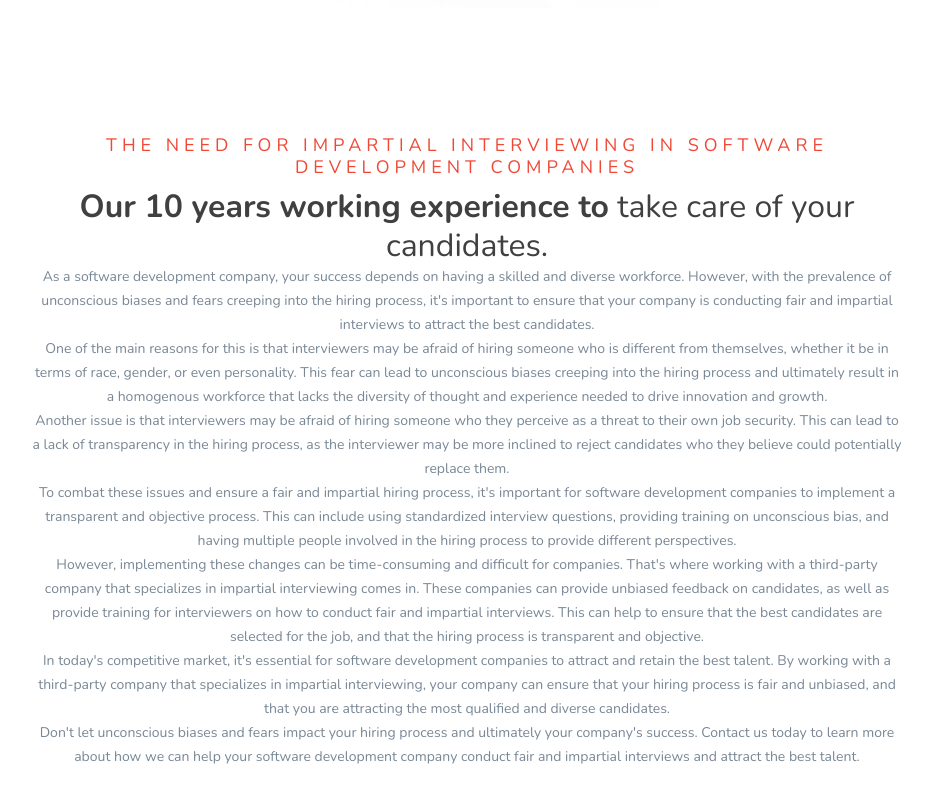
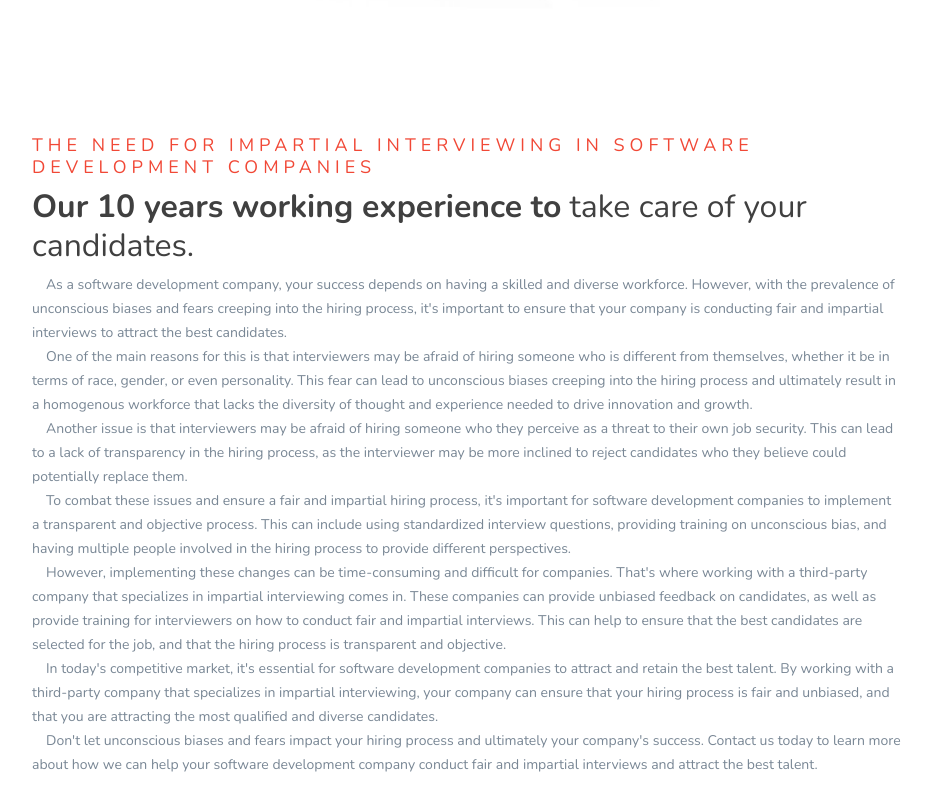
Before and after one commit to juanlet/hs, a plain HTML site: page index.html in a window 1280 px wide. Shown: the part 780-1580 px from the top of the page, without its empty margins (173-1105 px from the left). Drawn offline with nearby package versions, Linux system fonts and the light colour scheme; files whose address does not match are found by name.

Commit message:
Added sections

```diff
--- a/index.html
+++ b/index.html
@@ -143,16 +143,18 @@
         <div class="container">
             <div class="row justify-content-center">
                 <div class="col-lg-9">
-                    <div class="about-title text-center wow fadeInUp" data-wow-duration="1s" data-wow-delay="0.3s">
+                    <div class="about-title wow fadeInUp" data-wow-duration="1s" data-wow-delay="0.3s">
                         <h6 class="welcome">The Need for Impartial Interviewing in Software Development Companies</h6>
                         <h3 class="title"><span>Our 10 years working experience to </span> take care of your candidates.</h3>
-                        <p>As a software development company, your success depends on having a skilled and diverse workforce. However, with the prevalence of unconscious biases and fears creeping into the hiring process, it's important to ensure that your company is conducting fair and impartial interviews to attract the best candidates.</p>
-                        <p>One of the main reasons for this is that interviewers may be afraid of hiring someone who is different from themselves, whether it be in terms of race, gender, or even personality. This fear can lead to unconscious biases creeping into the hiring process and ultimately result in a homogenous workforce that lacks the diversity of thought and experience needed to drive innovation and growth.</p>
-                        <p>Another issue is that interviewers may be afraid of hiring someone who they perceive as a threat to their own job security. This can lead to a lack of transparency in the hiring process, as the interviewer may be more inclined to reject candidates who they believe could potentially replace them.</p>
-                        <p>To combat these issues and ensure a fair and impartial hiring process, it's important for software development companies to implement a transparent and objective process. This can include using standardized interview questions, providing training on unconscious bias, and having multiple people involved in the hiring process to provide different perspectives.</p>
-                        <p>However, implementing these changes can be time-consuming and difficult for companies. That's where working with a third-party company that specializes in impartial interviewing comes in. These companies can provide unbiased feedback on candidates, as well as provide training for interviewers on how to conduct fair and impartial interviews. This can help to ensure that the best candidates are selected for the job, and that the hiring process is transparent and objective.</p>
-                        <p>In today's competitive market, it's essential for software development companies to attract and retain the best talent. By working with a third-party company that specializes in impartial interviewing, your company can ensure that your hiring process is fair and unbiased, and that you are attracting the most qualified and diverse candidates.</p>
-                        <p>Don't let unconscious biases and fears impact your hiring process and ultimately your company's success. Contact us today to learn more about how we can help your software development company conduct fair and impartial interviews and attract the best talent.</p>
+                        <div class="text-lg">
+                        <p class="mt-2">&emsp;As a software development company, your success depends on having a skilled and diverse workforce. However, with the prevalence of unconscious biases and fears creeping into the hiring process, it's important to ensure that your company is conducting fair and impartial interviews to attract the best candidates.</p>
+                        <p>&emsp;One of the main reasons for this is that interviewers may be afraid of hiring someone who is different from themselves, whether it be in terms of race, gender, or even personality. This fear can lead to unconscious biases creeping into the hiring process and ultimately result in a homogenous workforce that lacks the diversity of thought and experience needed to drive innovation and growth.</p>
+                        <p>&emsp;Another issue is that interviewers may be afraid of hiring someone who they perceive as a threat to their own job security. This can lead to a lack of transparency in the hiring process, as the interviewer may be more inclined to reject candidates who they believe could potentially replace them.</p>
+                        <p>&emsp;To combat these issues and ensure a fair and impartial hiring process, it's important for software development companies to implement a transparent and objective process. This can include using standardized interview questions, providing training on unconscious bias, and having multiple people involved in the hiring process to provide different perspectives.</p>
+                        <p>&emsp;However, implementing these changes can be time-consuming and difficult for companies. That's where working with a third-party company that specializes in impartial interviewing comes in. These companies can provide unbiased feedback on candidates, as well as provide training for interviewers on how to conduct fair and impartial interviews. This can help to ensure that the best candidates are selected for the job, and that the hiring process is transparent and objective.</p>
+                        <p>&emsp;In today's competitive market, it's essential for software development companies to attract and retain the best talent. By working with a third-party company that specializes in impartial interviewing, your company can ensure that your hiring process is fair and unbiased, and that you are attracting the most qualified and diverse candidates.</p>
+                        <p>&emsp;Don't let unconscious biases and fears impact your hiring process and ultimately your company's success. Contact us today to learn more about how we can help your software development company conduct fair and impartial interviews and attract the best talent.</p>
+                        </div>
                     </div>
                 </div>
             </div> <!-- row -->
```
